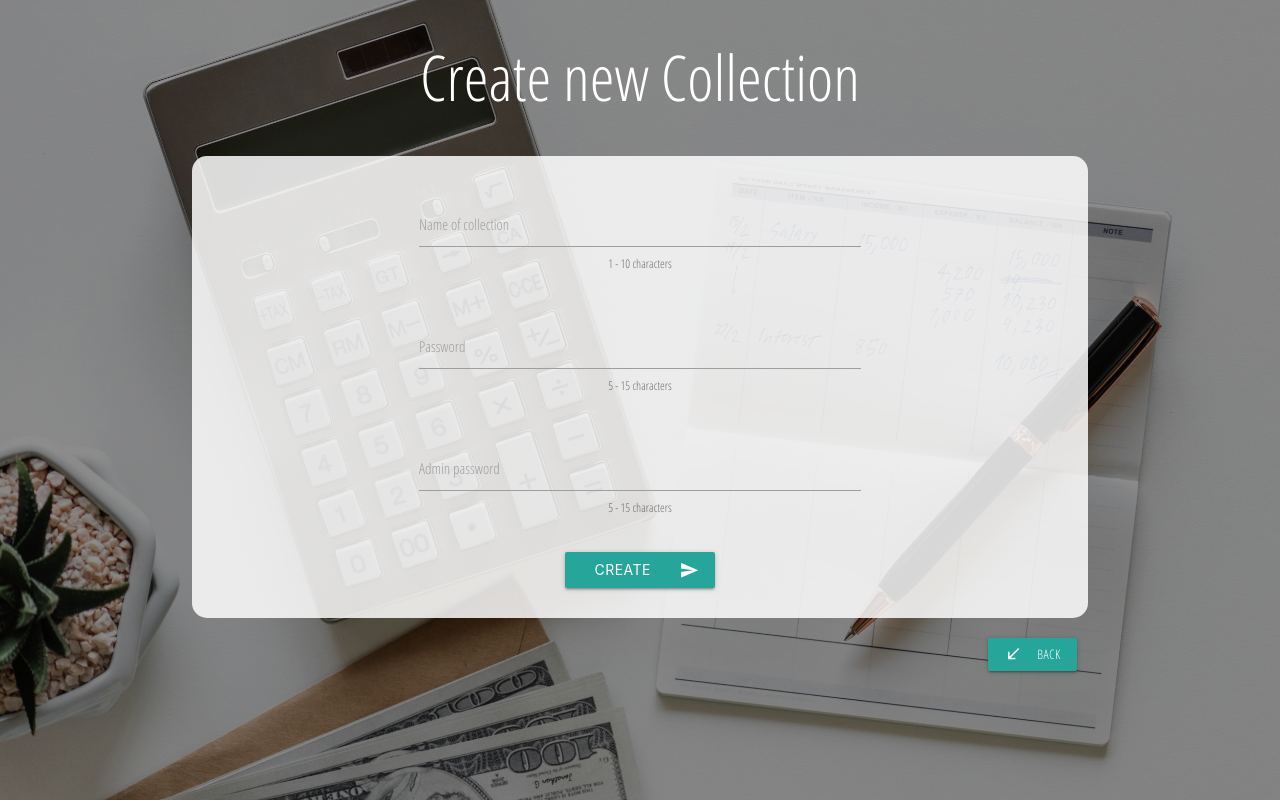
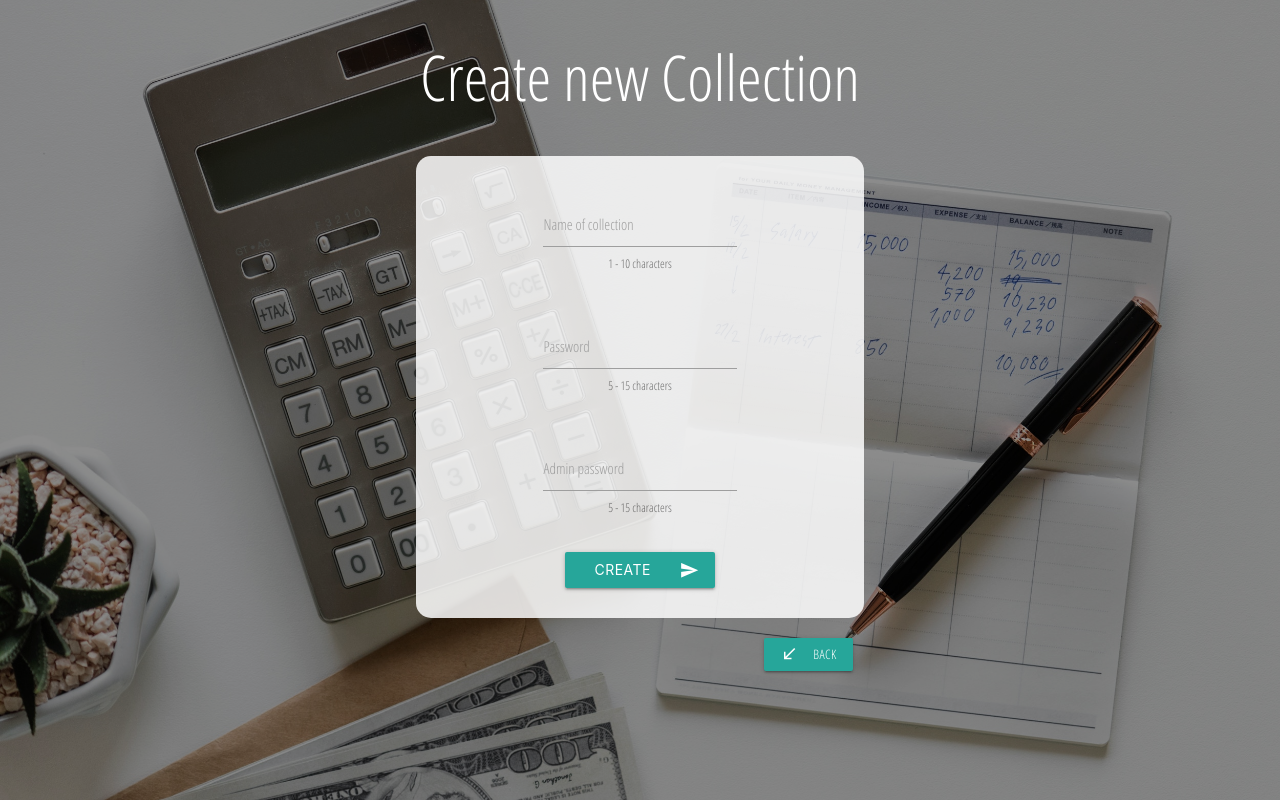
Before and after one commit to asorius/reactDC, a React (Create React App) app in the folder client/: page /create in a window 1280 px wide. Built offline with nearby package versions, Linux system fonts and the light colour scheme.

Commit message:
minor layout change login/create

```diff
--- a/client/src/components/Create.js
+++ b/client/src/components/Create.js
@@ -35,6 +35,8 @@ class Create extends Component {
           <h1>Create new Collection</h1>
         </div>
 
+        <div className="row">
+          <div className="col s12 m8 offset-m2 l6 offset-l3">
             <div className="row action_form center">
               <div className="col s12 m8 offset-m2 center">
                 <form onSubmit={this.onSubmit}>
@@ -85,7 +87,9 @@ class Create extends Component {
                           'red-text': errors.password
                         })}
                       >
-                    {errors.password ? errors.password : '5 - 15 characters'}
+                        {errors.password
+                          ? errors.password
+                          : '5 - 15 characters'}
                       </span>
                     </div>
                   </div>
@@ -135,6 +139,8 @@ class Create extends Component {
               </div>
             </div>
           </div>
+        </div>
+      </div>
     );
   }
 }
--- a/client/src/components/login.js
+++ b/client/src/components/login.js
@@ -39,8 +39,9 @@ class Login extends Component {
         <div className="row center">
           <h1>Log into Collection</h1>
         </div>
-
-        <div className="row action_form center">
+        <div className="row">
+          <div className="col s12 m8 offset-m2 l6 offset-l3">
+            <div className="row action_form center ">
               <div className="col s12 m8 offset-m2 center">
                 <form onSubmit={this.onSubmit}>
                   <div className="row">
@@ -61,7 +62,9 @@ class Login extends Component {
                       <label htmlFor="input_text">Name of collection</label>
 
                       {errors ? (
-                    <span className="helper-text red-text">{errors.name}</span>
+                        <span className="helper-text red-text">
+                          {errors.name}
+                        </span>
                       ) : null}
                     </div>
                   </div>
@@ -88,7 +91,9 @@ class Login extends Component {
                       ) : null}
                     </div>
                   </div>
-
+                  <div className="row">
+                    <div className="row">
+                      <div className="col s12">
                         <button
                           className="btn waves-effect waves-light"
                           type="submit"
@@ -97,15 +102,20 @@ class Login extends Component {
                           Login
                           <i className="material-icons right">send</i>
                         </button>
+                      </div>
+                    </div>
+                  </div>
                 </form>
               </div>
             </div>
             <div className="row">
-          <div className="col right">
+              <div className="col  right">
                 <Link className="btn btn-small waves-effect waves-light" to="/">
                   Back
                   <i className="material-icons left">call_received</i>
                 </Link>
+              </div>
+            </div>
           </div>
         </div>
       </div>
```
Lines whose indentation alone changed are shown as unchanged.
